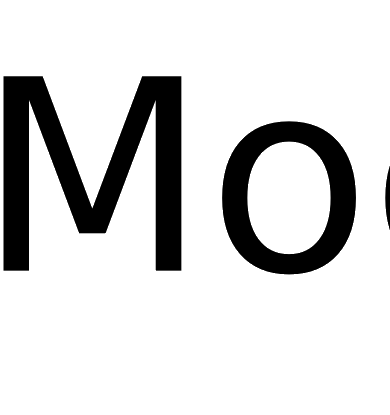
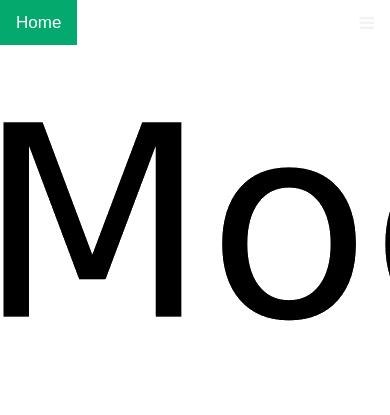
Before and after one commit to modifiedtechnologies/modifiedtechnologies.github.io, a plain HTML site: page index.html in a window 390 px wide. Shown: the top 415 px of the page. Drawn offline with Linux system fonts and the light colour scheme.

Commit message:
nav bar done

```diff
--- a/index.html
+++ b/index.html
@@ -7,12 +7,24 @@
     <title>Document</title>
 
     <link rel="stylesheet" href="style/reset.css">
+    <link rel="stylesheet" href="https://cdnjs.cloudflare.com/ajax/libs/font-awesome/4.7.0/css/font-awesome.min.css">
     <link rel="stylesheet" href="style/main.css">
 
     <link rel="stylesheet" href="style/other/page.css">
 </head>
 <body>
-    <img src="style/assets/logo 1.png" alt="" srcset="">
+    <div class="topnav" id="myTopnav">
+        <a href="#home" class="active">Home</a>
+        <a href="#news">News</a>
+        <a href="#contact">Contact</a>
+        <a href="#about">About</a>
+        <a href="javascript:void(0);" class="icon" onclick="myFunction()">
+          <i class="fa fa-bars"></i>
+        </a>
+      </div>
+    <img src="style/assets/logo 1.png" alt="">
+
+
 
 </body>
 </html>
--- a/style/main.css
+++ b/style/main.css
@@ -1,4 +1,56 @@
 
 body{
+    margin: 0;
     background-color: inherit;
+    font-family: Arial, Helvetica, sans-serif;
 }
+
+.topnav{
+    overflow:auto
+}
+
+.topnav a {
+    float: left;
+    display: block;
+    color: #f2f2f2;
+    text-align: center;
+    padding: 14px 16px;
+    text-decoration: none;
+    font-size: 17px;
+  }
+
+  .topnav a:hover {
+    background-color: #ddd;
+    color: black;
+  }
+
+  .topnav a.active {
+    background-color: #04AA6D;
+    color: white;
+  }
+
+  .topnav .icon {
+    display: none;
+  }
+
+  @media screen and (max-width: 600px) {
+    .topnav a:not(:first-child) {display: none;}
+    .topnav a.icon {
+      float: right;
+      display: block;
+    }
+  }
+
+  @media screen and (max-width: 600px) {
+    .topnav.responsive {position: relative;}
+    .topnav.responsive .icon {
+      position: absolute;
+      right: 0;
+      top: 0;
+    }
+    .topnav.responsive a {
+      float: none;
+      display: block;
+      text-align: left;
+    }
+  }
```
